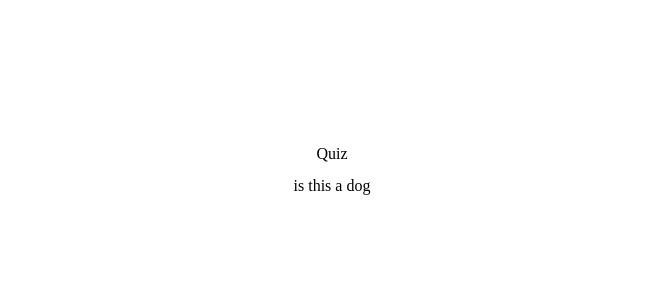
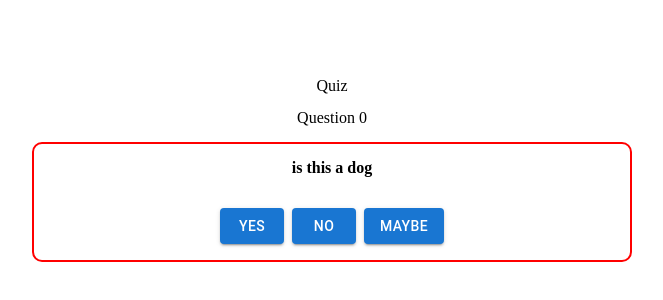
Before and after one commit to JoeAnsell/eql-challenge, a Next.js app: page /quiz in a window 1280 px wide. Shown: the part 230-530 px from the top of the page, without its empty margins (308-971 px from the left). Built offline with nearby package versions, Linux system fonts and the light colour scheme.

Commit message:
set up answer question functionality, and fixed bug with middleware routing

```diff
--- a/src/components/FormWrapper/FormWrapper.module.scss
+++ b/src/components/FormWrapper/FormWrapper.module.scss
@@ -2,12 +2,12 @@
   border: 2px solid red;
   border-radius: 10px;
   background-color: white;
-  padding: $spacing * 1 $spacing * 3;
+  padding: $spacer * 1 $spacer * 3;
   display: block;
   max-width: 600px;
   width: 100%;
 
   button {
-    margin-top: $spacing * 2;
+    margin-top: $spacer * 2;
   }
 }
--- /dev/null
+++ b/src/components/QuizWrapper/QuizWrapper.module.scss
@@ -0,0 +1,20 @@
+.quizWrapper {
+  border: 2px solid red;
+  border-radius: 10px;
+  background-color: white;
+  padding: $spacer * 1 $spacer * 3;
+  display: block;
+  max-width: 600px;
+  width: 100%;
+
+  &__title {
+    padding-bottom: $spacer * 2;
+    font-weight: bold;
+  }
+}
+
+.buttonContainer {
+  display: flex;
+  justify-content: center;
+  gap: $spacer * 0.5;
+}
--- /dev/null
+++ b/src/components/QuizWrapper/QuizWrapper.tsx
@@ -0,0 +1,52 @@
+import styles from "./QuizWrapper.module.scss";
+import type { QuestionData } from "@/types";
+import { Button } from "@mui/material";
+
+type QuizWrapperProps = {
+  questions: QuestionData;
+  questionIndex: number;
+  answerCallBack: (value: boolean) => void;
+};
+
+const QuizWrapper: React.FC<QuizWrapperProps> = ({
+  questions,
+  questionIndex,
+  answerCallBack,
+}) => {
+  const handleAnswerClick = (answer: string) => {
+    if (questions[questionIndex].correct_answer === answer) {
+      console.log("correct answer");
+      answerCallBack(true);
+    } else {
+      console.log("wrong answer");
+      answerCallBack(false);
+    }
+  };
+
+  return (
+    <div className={styles.quizWrapper}>
+      <p className={styles.quizWrapper__title}>
+        {questions[questionIndex].question}
+      </p>
+      <div className={styles.buttonContainer}>
+        {questions[questionIndex].answers.map((answer, index) => {
+          return (
+            <Button
+              onClick={(e) => {
+                handleAnswerClick(e.currentTarget.value);
+              }}
+              key={index}
+              value={answer}
+              type="submit"
+              variant="contained"
+            >
+              {answer}
+            </Button>
+          );
+        })}
+      </div>
+    </div>
+  );
+};
+
+export default QuizWrapper;
--- /dev/null
+++ b/src/components/QuizWrapper/index.tsx
@@ -0,0 +1,3 @@
+import QuizWrapper from "./QuizWrapper";
+
+export default QuizWrapper;
--- a/src/pages/api/questions.ts
+++ b/src/pages/api/questions.ts
@@ -5,18 +5,18 @@ import type { QuestionData } from "@/types";
 const questions = [
   {
     question: "is this a dog",
-    answer: ["yes", "no", "maybe"],
+    answers: ["yes", "no", "maybe"],
     correct_answer: "yes",
   },
   {
     question: "is this not a dog?",
-    answer: ["yes", "no", "maybe"],
+    answers: ["yes", "no", "maybe"],
     correct_answer: "no",
   },
   {
     question: "Click the dog?",
-    answer: ["yes", "no", "maybe"],
-    correct_answer: "no",
+    answers: ["yes", "no", "maybe"],
+    correct_answer: "maybe",
   },
 ];
 
--- a/src/pages/quiz.tsx
+++ b/src/pages/quiz.tsx
@@ -1,12 +1,16 @@
 import { Inter } from "next/font/google";
 import Layout from "@/components/Layout";
+import QuizWrapper from "@/components/QuizWrapper";
 import { useEffect, useState } from "react";
 import CircularProgress from "@mui/material/CircularProgress";
+import { useRouter } from "next/router";
+
 import type { QuestionData } from "@/types";
 
 const QuizPage: React.FC = () => {
   const [questions, setQuestions] = useState<QuestionData>([]);
   const [questionIndex, setQuestionIndex] = useState(0);
+  const router = useRouter();
 
   useEffect(() => {
     const fetchData = async () => {
@@ -18,17 +22,28 @@ const QuizPage: React.FC = () => {
     fetchData();
   }, []);
 
-  useEffect(() => {
-    console.log("questions", questions.length);
-    questions && console.log(questions[questionIndex]);
-  }, [questions]);
+  const handleCallbackAnswer = (value: boolean) => {
+    console.log("handleCallbackAnswer", value);
+    localStorage.setItem(`question_${questionIndex + 1}_answer`, `${value}`);
+    setQuestionIndex(questionIndex + 1);
+
+    if (questionIndex + 1 === questions.length) {
+      router.push("/summary");
+    }
+  };
 
   return (
     <Layout>
       <h1>Quiz</h1>
       <br></br>
+      <p>{`Question ${questionIndex}`}</p>
+      <br></br>
       {questions.length > 0 ? (
-        <div>{<h2>{questions[questionIndex].question}</h2>}</div>
+        <QuizWrapper
+          answerCallBack={handleCallbackAnswer}
+          questions={questions}
+          questionIndex={questionIndex}
+        />
       ) : (
         <CircularProgress />
       )}
--- a/src/styles/_sass-variables.scss
+++ b/src/styles/_sass-variables.scss
@@ -1,6 +1,6 @@
 // Ensure these match: lib/constants.js
 
-$spacing: 1rem;
+$spacer: 1rem;
 
 $mobile-max-breakpoint: 767px;
 
--- a/src/types/api.ts
+++ b/src/types/api.ts
@@ -1,5 +1,5 @@
 export type QuestionData = {
   question: string;
-  answer: Array<string>;
+  answers: Array<string>;
   correct_answer: string;
 }[];
```
Also changed, not shown: src/middleware.tsx (+2 -6 lines), src/pages/summary.tsx (added, +9 -0 lines).
